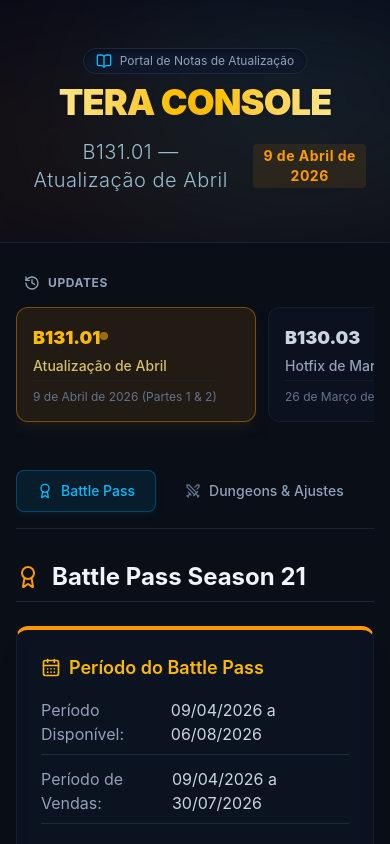
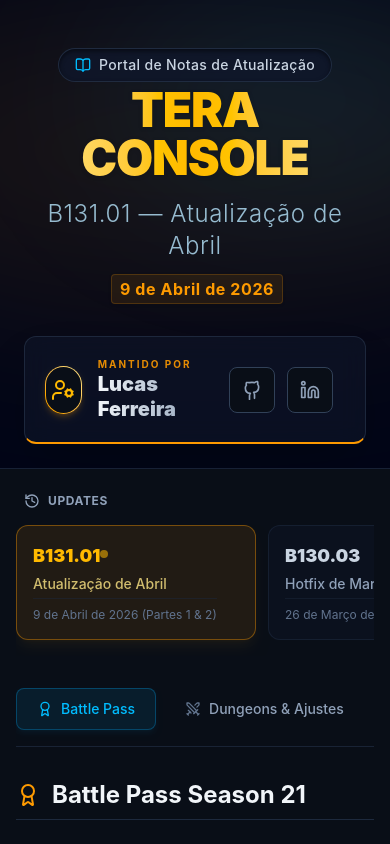
Before and after one commit to LKSFerreira/tera-console, a React (Vite) app: page / in a window 390 px wide. Shown: the top 844 px of the page. Built offline with nearby package versions, Linux system fonts and the light colour scheme.

Commit message:
:lipstick: feat: implementa redesign horizontal responsivo com novo Developer Spotlight widget

```diff
--- a/src/App.tsx
+++ b/src/App.tsx
@@ -1,5 +1,13 @@
 import { useState, useEffect } from 'react';
-import { BookOpen, History, RotateCcw, Award, Swords, Shield, CalendarDays, Hammer, Settings, AlertTriangle, UserCog } from 'lucide-react';
+import { BookOpen, History, RotateCcw, Award, Swords, Shield, CalendarDays, Hammer, Settings, AlertTriangle, UserCog, ExternalLink } from 'lucide-react';
+
+const GithubIcon = ({ className }: { className?: string }) => (
+  <svg viewBox="0 0 24 24" fill="none" stroke="currentColor" strokeWidth="2" strokeLinecap="round" strokeLinejoin="round" className={className}><path d="M15 22v-4a4.8 4.8 0 0 0-1-3.2c3-.3 6-1.5 6-6.5a4.6 4.6 0 0 0-1.3-3.2 4.2 4.2 0 0 0-.1-3.2s-1.1-.3-3.5 1.3a12.3 12.3 0 0 0-6.2 0C6.5 2.8 5.4 3.1 5.4 3.1a4.2 4.2 0 0 0-.1 3.2A4.6 4.6 0 0 0 4 9.5c0 5 3 6.2 6 6.5a4.8 4.8 0 0 0-1 3.2v4"></path></svg>
+);
+
+const LinkedinIcon = ({ className }: { className?: string }) => (
+  <svg viewBox="0 0 24 24" fill="none" stroke="currentColor" strokeWidth="2" strokeLinecap="round" strokeLinejoin="round" className={className}><path d="M16 8a6 6 0 0 1 6 6v7h-4v-7a2 2 0 0 0-2-2 2 2 0 0 0-2 2v7h-4v-7a6 6 0 0 1 6-6z"></path><rect x="2" y="9" width="4" height="12"></rect><circle cx="4" cy="4" r="2"></circle></svg>
+);
 
 import {
   B131_BattlePassTab,
@@ -102,23 +110,73 @@
         <div className="absolute top-0 left-1/2 -translate-x-1/2 w-[800px] h-[300px] bg-amber-500/10 rounded-[100%] blur-[100px] pointer-events-none"></div>
         <div className="absolute top-0 left-1/4 w-[400px] h-[200px] bg-sky-500/10 rounded-[100%] blur-[80px] pointer-events-none"></div>
 
-        <div className="max-w-7xl mx-auto px-6 py-12 relative z-10 flex flex-col items-center text-center space-y-4">
-          <div className="inline-flex items-center gap-2 px-3 py-1 rounded-full bg-slate-900 border border-slate-800 text-xs text-slate-400 mb-2 shadow-inner shadow-black/50">
+        <div className="max-w-7xl mx-auto px-6 pt-12 pb-6 relative z-10 flex flex-col lg:flex-row items-center lg:items-end justify-between gap-8">
+
+          {/* Título & Info (Alinhado à Esquerda no Desktop) */}
+          <div className="flex flex-col items-center lg:items-start text-center lg:text-left space-y-4">
+            <div className="inline-flex items-center gap-2 px-4 py-1.5 rounded-full bg-slate-900/80 border border-slate-700/50 text-sm text-slate-300 font-medium tracking-wide mb-1 shadow-inner shadow-black/50 backdrop-blur-sm">
               <BookOpen className="w-4 h-4 text-sky-400" />
               Portal de Notas de Atualização
             </div>
-          <h1 className="text-4xl md:text-5xl font-black tracking-tight text-transparent bg-clip-text bg-gradient-to-r from-amber-200 via-amber-400 to-amber-200 drop-shadow-sm uppercase">
+            <h1 className="text-5xl md:text-6xl font-black tracking-tight text-transparent bg-clip-text bg-gradient-to-r from-amber-200 via-amber-400 to-amber-200 drop-shadow-sm uppercase">
               TERA Console
             </h1>
-          <p className="text-xl text-sky-200/80 font-light tracking-wide flex items-center gap-2 justify-center">
+            <p className="text-2xl text-sky-200/80 font-light tracking-wide flex flex-wrap items-center justify-center lg:justify-start gap-3">
               {activePatch.version} — {activePatch.name}
-            <span className="text-amber-500 text-sm font-bold bg-amber-500/10 px-2 py-0.5 rounded ml-2">{activePatch.date}</span>
+              <span className="text-amber-500 text-base font-bold bg-amber-500/10 border border-amber-500/20 px-2 py-0.5 rounded ml-1 shadow-sm">
+                {activePatch.date}
+              </span>
             </p>
+          </div>
+
+          {/* Dev Spotlight Section - Redesenhada como um Card Menor e Compacto (Widget) */}
+          <div className="flex items-center gap-6 bg-slate-900/60 rounded-xl backdrop-blur-md shadow-2xl p-5 pr-8 border border-slate-700/50 border-b-2 border-b-amber-500 hover:bg-slate-800/80 transition-all duration-300">
+            <div className="flex items-center gap-4">
+               <div className="w-12 h-12 rounded-full bg-gradient-to-tr from-amber-500 to-amber-200 p-[1px] shadow-md shadow-amber-500/20">
+                <div className="w-full h-full bg-[#090e17] rounded-full flex items-center justify-center">
+                  <UserCog className="w-6 h-6 text-amber-400" />
+                </div>
+              </div>
+              <div className="flex flex-col">
+                <span className="text-[10px] font-bold text-amber-500/90 uppercase tracking-[0.2em]">Mantido por</span>
+                <span className="text-xl md:text-2xl font-black text-transparent bg-clip-text bg-gradient-to-r from-slate-100 to-slate-400 leading-tight">
+                  Lucas Ferreira
+                </span>
+              </div>
+            </div>
+
+            {/* Divisor Vertical */}
+            <div className="w-px h-10 bg-slate-700/60 hidden sm:block"></div>
+
+            {/* Ícones Menores Interativos */}
+            <div className="flex items-center gap-3">
+              <a
+                href="https://github.com/LKSFerreira"
+                target="_blank"
+                title="Acessar o GitHub"
+                rel="noopener noreferrer"
+                className="p-3 rounded-lg bg-[#090e17] border border-slate-700 hover:border-amber-500/50 hover:bg-amber-500/10 text-slate-400 hover:text-amber-400 transition-all duration-300 group"
+              >
+                <GithubIcon className="w-5 h-5" />
+              </a>
+
+              <a
+                href="https://www.linkedin.com/in/lucas-ferreira-developer/"
+                target="_blank"
+                title="Acessar o LinkedIn"
+                rel="noopener noreferrer"
+                className="p-3 rounded-lg bg-[#090e17] border border-slate-700 hover:border-sky-500/50 hover:bg-sky-500/10 text-slate-400 hover:text-sky-400 transition-all duration-300 group"
+              >
+                <LinkedinIcon className="w-5 h-5" />
+              </a>
+            </div>
+          </div>
+
         </div>
       </div>
 
       {/* Main Content Layout */}
-      <main className="flex-1 max-w-7xl mx-auto w-full px-4 py-8 flex flex-col lg:flex-row gap-8">
+      <main className="flex-1 max-w-7xl mx-auto w-full px-4 pt-6 pb-8 flex flex-col lg:flex-row gap-8">
 
         {/* Left Sidebar (Desktop) / Horizontal Scroll (Mobile) - Patch History */}
         <aside className="w-full lg:w-max shrink-0 flex flex-col">
@@ -193,12 +251,30 @@
       </main>
 
       {/* Footer */}
-      <footer className="border-t border-slate-800/80 bg-slate-950 mt-12 shrink-0">
-        <div className="max-w-7xl mx-auto px-6 py-8 flex flex-col items-center justify-center space-y-4">
-          <RotateCcw className="w-5 h-5 text-slate-600 mb-2" />
-          <p className="text-slate-500 text-xs uppercase tracking-widest font-semibold text-center">
-            Lucas Ferreira
+      <footer className="border-t border-slate-800/80 bg-slate-950 mt-auto shrink-0 relative overflow-hidden">
+        <div className="absolute bottom-0 left-1/2 -translate-x-1/2 w-full h-px bg-gradient-to-r from-transparent via-amber-500/50 to-transparent"></div>
+
+        <div className="max-w-7xl mx-auto px-6 py-12 flex flex-col md:flex-row items-center justify-between gap-8 relative z-10">
+
+          {/* Logo / Brand Section */}
+          <div className="flex flex-col items-center md:items-start space-y-2">
+            <div className="flex items-center gap-3">
+              <div className="p-2 rounded-lg bg-amber-500/10 border border-amber-500/20 text-amber-500">
+                <RotateCcw className="w-5 h-5" />
+              </div>
+              <span className="text-xl font-black italic tracking-tighter text-slate-200 uppercase">
+                TERA<span className="text-amber-500">Console</span>
+              </span>
+            </div>
+            <p className="text-slate-500 text-xs font-medium tracking-wide">
+              Documentação de Patch Notes Independente
             </p>
+          </div>
+
+          {/* Copyright Section */}
+          <div className="text-slate-600 text-[10px] font-bold uppercase tracking-widest text-center md:text-right">
+            © {new Date().getFullYear()} TERA CONSOLE PORTAL
+          </div>
         </div>
       </footer>
     </div>
```
Lines whose indentation alone changed are shown as unchanged.
